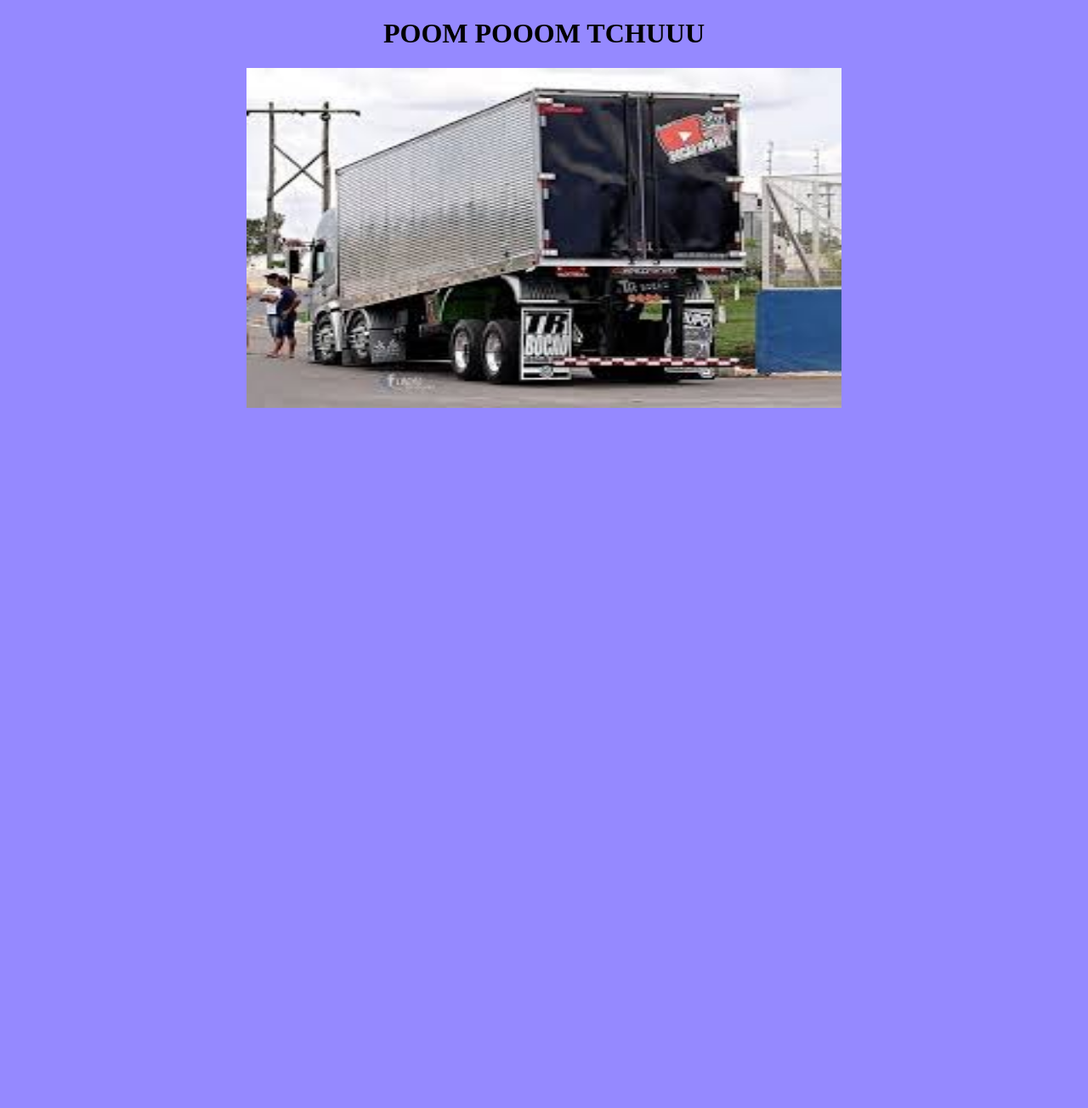
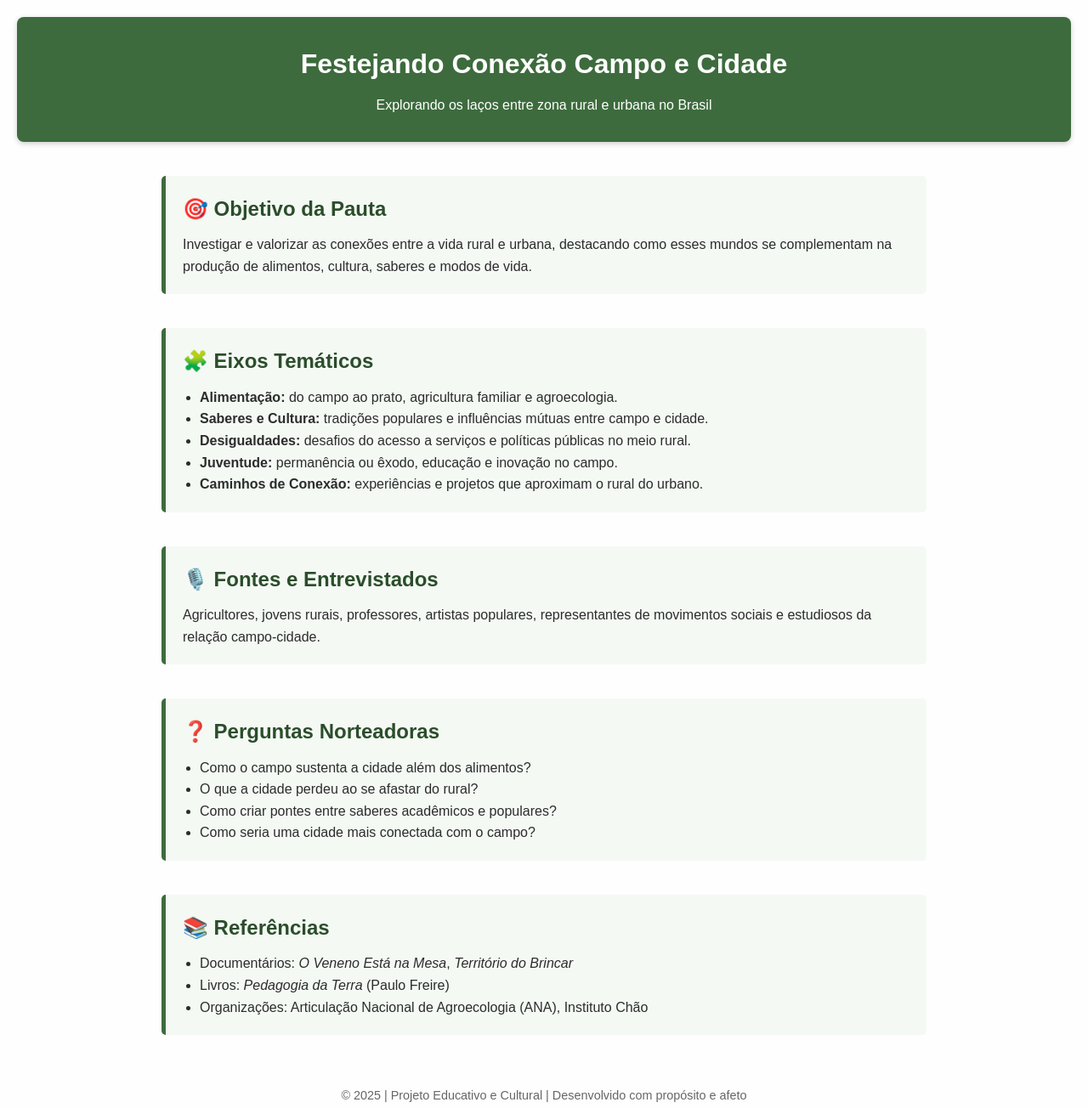
Before and after one commit to contantinopla/DEBRAM, a plain HTML site: page index.html in a window 1280 px wide. Shown: the whole page at 85% size. Before the commit the page ends 800 px from the top, so only its background shows below. Drawn offline with Linux system fonts and the light colour scheme.

Commit message:
Add files via upload

```diff
--- a/index.html
+++ b/index.html
@@ -1,13 +1,61 @@
 <!DOCTYPE html>
-<html lang="en">
+<html lang="pt-br">
 <head>
-    <meta charset="UTF-8">
-    <meta name="viewport" content="width=device-width, initial-scale=1.0">
-    <title>Document</title>
-    <link rel="stylesheet"href="styles.css">
+  <meta charset="UTF-8">
+  <meta name="viewport" content="width=device-width, initial-scale=1">
+  <title>Festejando Conexão Campo e Cidade</title>
+  <link rel="stylesheet" href="style.css">
 </head>
 <body>
-   <h1>POOM POOOM TCHUUU</h1>
-   <img src="images.jpeg" width="700px" height="400px">
+  <header>
+    <h1>Festejando Conexão Campo e Cidade</h1>
+    <p>Explorando os laços entre zona rural e urbana no Brasil</p>
+  </header>
+
+  <main>
+    <section class="objetivo">
+      <h2>🎯 Objetivo da Pauta</h2>
+      <p>Investigar e valorizar as conexões entre a vida rural e urbana, destacando como esses mundos se complementam na produção de alimentos, cultura, saberes e modos de vida.</p>
+    </section>
+
+    <section class="eixos">
+      <h2>🧩 Eixos Temáticos</h2>
+      <ul>
+        <li><strong>Alimentação:</strong> do campo ao prato, agricultura familiar e agroecologia.</li>
+        <li><strong>Saberes e Cultura:</strong> tradições populares e influências mútuas entre campo e cidade.</li>
+        <li><strong>Desigualdades:</strong> desafios do acesso a serviços e políticas públicas no meio rural.</li>
+        <li><strong>Juventude:</strong> permanência ou êxodo, educação e inovação no campo.</li>
+        <li><strong>Caminhos de Conexão:</strong> experiências e projetos que aproximam o rural do urbano.</li>
+      </ul>
+    </section>
+
+    <section class="fontes">
+      <h2>🎙️ Fontes e Entrevistados</h2>
+      <p>Agricultores, jovens rurais, professores, artistas populares, representantes de movimentos sociais e estudiosos da relação campo-cidade.</p>
+    </section>
+
+    <section class="perguntas">
+      <h2>❓ Perguntas Norteadoras</h2>
+      <ul>
+        <li>Como o campo sustenta a cidade além dos alimentos?</li>
+        <li>O que a cidade perdeu ao se afastar do rural?</li>
+        <li>Como criar pontes entre saberes acadêmicos e populares?</li>
+        <li>Como seria uma cidade mais conectada com o campo?</li>
+      </ul>
+    </section>
+
+    <section class="referencias">
+      <h2>📚 Referências</h2>
+      <ul>
+        <li>Documentários: <em>O Veneno Está na Mesa</em>, <em>Território do Brincar</em></li>
+        <li>Livros: <em>Pedagogia da Terra</em> (Paulo Freire)</li>
+        <li>Organizações: Articulação Nacional de Agroecologia (ANA), Instituto Chão</li>
+      </ul>
+    </section>
+  </main>
+
+  <footer>
+    <p>&copy; 2025 | Projeto Educativo e Cultural | Desenvolvido com propósito e afeto</p>
+  </footer>
 </body>
 </html>
--- /dev/null
+++ b/style.css
@@ -0,0 +1,56 @@
+/* Reset básico */
+* {
+    margin: 0;
+    padding: 0;
+    box-sizing: border-box;
+  }
+
+  body {
+    font-family: 'Arial', sans-serif;
+    background-color: #fefefe;
+    color: #2c2c2c;
+    padding: 20px;
+    line-height: 1.6;
+  }
+
+  header {
+    background-color: #3d6b3d;
+    color: white;
+    padding: 30px;
+    text-align: center;
+    border-radius: 8px;
+    box-shadow: 0 2px 6px rgba(0,0,0,0.2);
+  }
+
+  header h1 {
+    margin-bottom: 10px;
+  }
+
+  main {
+    max-width: 900px;
+    margin: 40px auto;
+  }
+
+  section {
+    margin-bottom: 40px;
+    background-color: #f4f9f4;
+    padding: 20px;
+    border-left: 5px solid #3d6b3d;
+    border-radius: 5px;
+  }
+
+  section h2 {
+    color: #2b4d2b;
+    margin-bottom: 10px;
+  }
+
+  ul {
+    margin-left: 20px;
+  }
+
+  footer {
+    text-align: center;
+    font-size: 0.9em;
+    color: #666;
+    margin-top: 60px;
+  }
```
